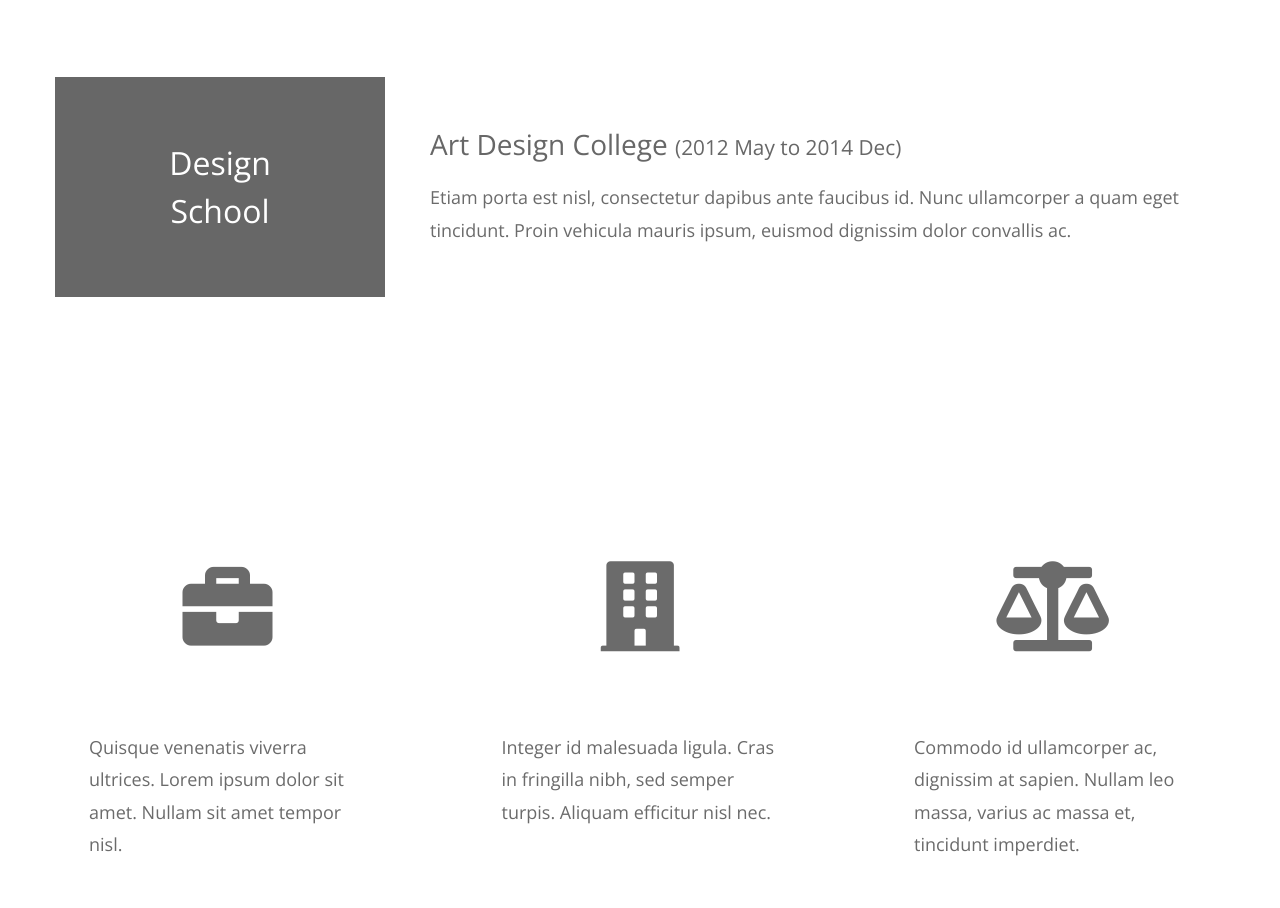
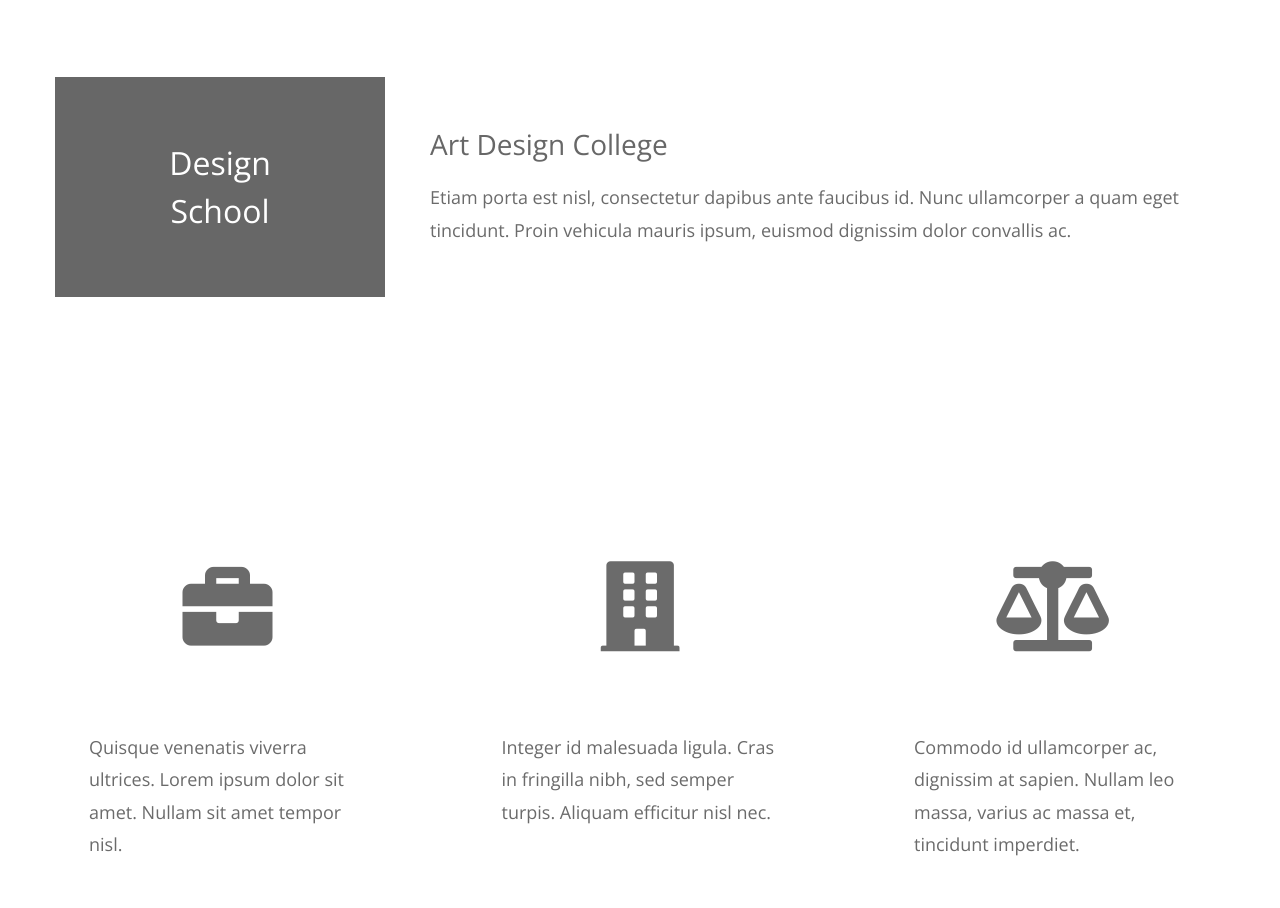
Before and after one commit to NrlAzzh/NrlAzzh.github.io, a plain HTML site: page index.html in a window 1280 px wide. Shown: the part 2003-2911 px from the top of the page. Drawn offline with nearby package versions, Linux system fonts and the light colour scheme.

Commit message:
billi versi 10

```diff
--- a/index.html
+++ b/index.html
@@ -116,7 +116,7 @@ https://templatemo.com/tm-530-mini-profile
                 <h3 class="tm-text-dark-gray">
                   Art Design College
                   <span class="tm-title-small">
-                    (2012 May to 2014 Dec)
+
                   </span>
                 </h3>
                 <p class="mb-0">
```
